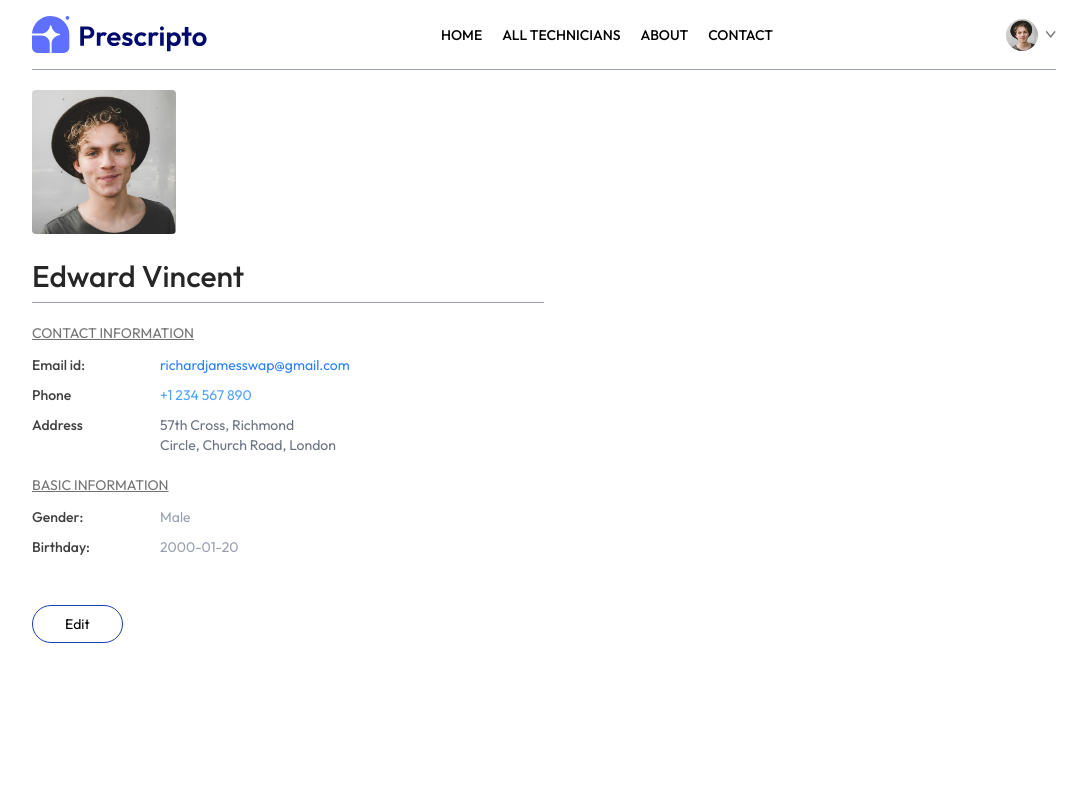
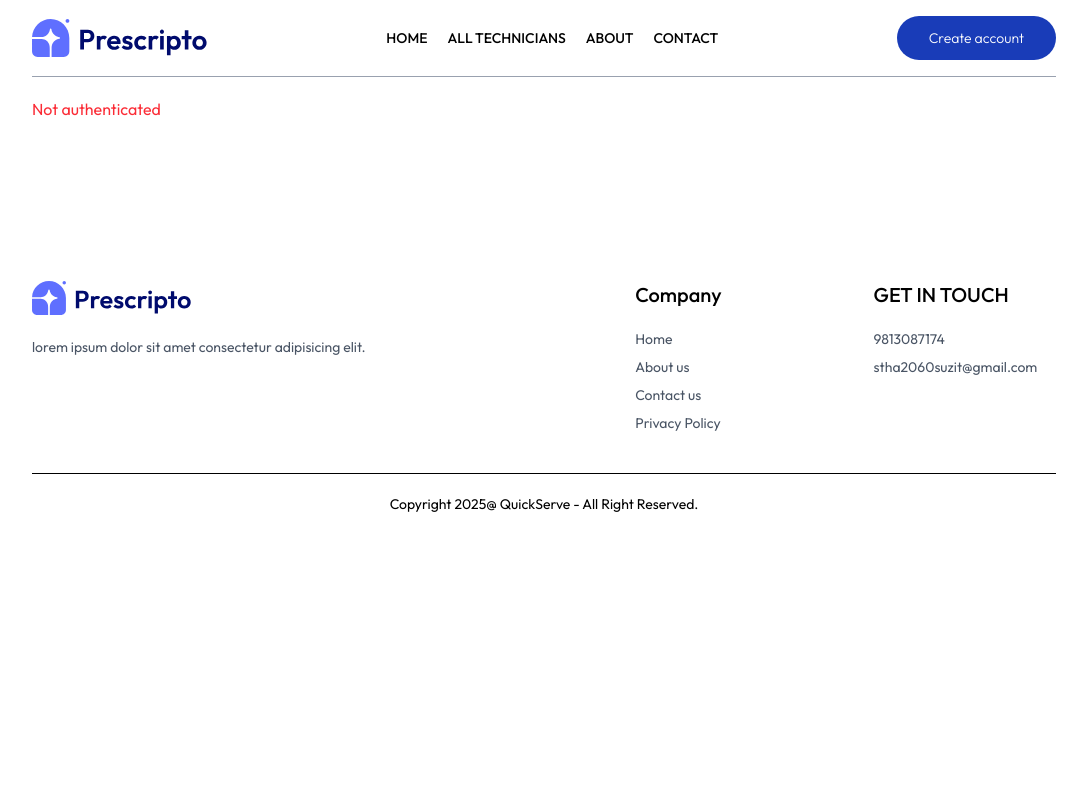
Before and after one commit to sthasuzit/prescripto, a React (Vite) app: page /my-profile in a window 1280 px wide. Shown: the top 800 px of the page, without its empty margins (96-1183 px from the left). Built offline with nearby package versions, Linux system fonts and the light colour scheme.

Commit message:
done until fetch myprofile page

```diff
--- a/src/components/Navbar.jsx
+++ b/src/components/Navbar.jsx
@@ -1,12 +1,15 @@
-import React, { useState } from 'react'
+import React, { useState, useContext } from 'react'
 import {assets} from '../assets/assets'
 import { NavLink, useNavigate } from 'react-router-dom'
+import { AppContext } from '../context/AppContext'
 
 const Navbar = () => {
     const navigate=useNavigate();
 
     const[showMenu, setShowMenu]=useState(false)
-    const[token, setToken]=useState(true)
+    const { auth } = useContext(AppContext)
+    const token = auth?.token
+    const user = auth?.user
 
   return (
     <div className='flex items-center justify-between text-sm py-4 mb-5 border-b border-b-gray-400'>
@@ -33,13 +36,13 @@ const Navbar = () => {
             {
                 token
                 ? <div className='flex items-center gap-2 cursor-pointer group relative'>
-                    <img className='w-8 rounded-full' src={assets.profile_pic} alt=""/>
+                    <img className='w-8 rounded-full' src={user?.image || assets.profile_pic} alt=""/>
                     <img className='w-2.5' src={assets.dropdown_icon} alt=""/>
                     <div className='absolute top-0 right-0 pt-14 text-base font-medium text-gray-600 hidden group-hover:block'>
                         <div className='min-w-48 bg-stone-100 rounded flex flex-col gap-4 p-4'>
                             <p onClick={()=>navigate('my-profile')} className='hover:text-black cursor-pointer'>My Profile</p>
                             <p onClick={()=>navigate('my-appointments')} className='hover:text-black cursor-pointer'>My Appointments</p>
-                            <p onClick={()=>setToken(false)} className='hover:text-black cursor-pointer'>Logout</p>
+                            <p onClick={()=>{ auth.logoutUser(); navigate('/'); }} className='hover:text-black cursor-pointer'>Logout</p>
                         </div>
                     </div>
                 </div>
--- a/src/context/AppContext.jsx
+++ b/src/context/AppContext.jsx
@@ -1,15 +1,46 @@
-import { createContext } from "react";
+import React, { createContext, useState, useEffect } from "react";
 import { doctors } from "../assets/assets";
 
-export const AppContext = createContext()
+export const AppContext = createContext();
 
 const AppContextProvider = (props) => {
+    const currencySymbol = '$';
 
-    const currencySymbol = '$'
+    // Auth state: initialize from localStorage if available
+    const [user, setUser] = useState(() => {
+        try {
+            const raw = localStorage.getItem('user');
+            return raw ? JSON.parse(raw) : null;
+        } catch (e) {
+            return null;
+        }
+    });
+    const [token, setToken] = useState(() => localStorage.getItem('token') || null);
+
+    useEffect(() => {
+        if (user) localStorage.setItem('user', JSON.stringify(user));
+        else localStorage.removeItem('user');
+    }, [user]);
+
+    useEffect(() => {
+        if (token) localStorage.setItem('token', token);
+        else localStorage.removeItem('token');
+    }, [token]);
+
+    const loginUser = (userObj, jwtToken) => {
+        setUser(userObj);
+        setToken(jwtToken);
+    };
+
+    const logoutUser = () => {
+        setUser(null);
+        setToken(null);
+    };
 
     const value = {
         doctors,
-        currencySymbol
+        currencySymbol,
+        auth: { user, token, loginUser, logoutUser }
     };
 
     return (
@@ -19,4 +50,4 @@ const AppContextProvider = (props) => {
     );
 };
 
-export default AppContextProvider
+export default AppContextProvider;
--- a/src/pages/Login.jsx
+++ b/src/pages/Login.jsx
@@ -1,8 +1,10 @@
-import React, { useState } from "react";
+import React, { useState, useContext } from "react";
 import { useNavigate } from "react-router-dom";
+import { AppContext } from "../context/AppContext";
 
 const Login = () => {
   const navigate = useNavigate();
+  const { auth: { loginUser } } = useContext(AppContext);
   const [state, setState] = useState("Sign Up");
   const [loading, setLoading] = useState(false);
   const [error, setError] = useState("");
@@ -38,13 +40,32 @@ const Login = () => {
           throw new Error(data.message || 'Registration failed');
         }
 
-        // If registration successful, automatically log them in
-        setState("Login");
-        alert("Registration successful! Please login.");
+        // If registration successful, log them in via context and redirect
+        if (data.token && data.user) {
+          loginUser(data.user, data.token);
+          navigate('/');
+        } else {
+          setState("Login");
+        }
       } else {
-        // Login logic here (we can implement this later)
-        // For now, just show an alert
-        alert("Login functionality will be implemented soon!");
+        // Login
+        const response = await fetch('http://localhost:5000/api/auth/login', {
+          method: 'POST',
+          headers: { 'Content-Type': 'application/json' },
+          body: JSON.stringify({ email, password })
+        });
+
+        const data = await response.json();
+
+        if (!response.ok) {
+          throw new Error(data.message || 'Login failed');
+        }
+
+        // store token and user in context/localStorage and redirect
+        if (data.token && data.user) {
+          loginUser(data.user, data.token);
+          navigate('/');
+        }
       }
     } catch (err) {
       setError(err.message || 'Something went wrong');
@@ -54,7 +75,7 @@ const Login = () => {
   };
 
   return (
-    <form className="min-h-[80vh] flex items-center">
+    <form onSubmit={onSubmitHandler} className="min-h-[80vh] flex items-center">
       <div className="flex flex-col gap-3 m-auto items-start p-8 min-w-[340px] sm:min-w-96 border rounded-x1 text-zinc-600 text-sm shadow-lg">
         <p className="text-2xl font-semibold">
           {state === "Sign Up" ? "Create Account" : "Login"}
@@ -102,7 +123,7 @@ const Login = () => {
           <p className="text-red-500 text-sm w-full">{error}</p>
         )}
         <button
-          onClick={onSubmitHandler}
+          type="submit"
           disabled={loading}
           className={`bg-blue-800 text-white w-full py-2 rounded-md text-base ${loading ? 'opacity-70 cursor-not-allowed' : ''}`}
         >
--- a/src/pages/MyProfile.jsx
+++ b/src/pages/MyProfile.jsx
@@ -1,31 +1,67 @@
-import React, { useState } from 'react'
+import React, { useState, useEffect, useContext } from 'react'
 import { assets } from '../assets/assets'
+import { AppContext } from '../context/AppContext'
 
 const MyProfile = () => {
 
-  const [userData, setUserData] = useState({
-    name: "Edward Vincent",
-    image:assets.profile_pic,
-    email: 'richardjamesswap@gmail.com',
-    phone: '+1 234 567 890',
-    address: {
-      line1:"57th Cross, Richmond",
-      line2:"Circle, Church Road, London"
-    },
-    gender: 'Male',
-    dob:'2000-01-20'
+  const { auth } = useContext(AppContext)
+  const [userData, setUserData] = useState(null)
+  const [loading, setLoading] = useState(false)
+  const [fetchError, setFetchError] = useState('')
+
+  const [isEdit,setIsEdit]=useState(false)
+
+  useEffect(() => {
+    const fetchProfile = async () => {
+      setLoading(true)
+      setFetchError('')
+      try {
+        const token = auth?.token || localStorage.getItem('token')
+        if (!token) throw new Error('Not authenticated')
+
+        const res = await fetch('http://localhost:5000/api/customer/profile', {
+          method: 'GET',
+          headers: {
+            'Content-Type': 'application/json',
+            'Authorization': token
+          }
         })
 
-  const [isEdit,setIsEdit]=useState(false)
+        // If backend returns non-JSON (HTML error page, etc.) this will let us inspect it
+        const contentType = res.headers.get('content-type') || ''
+        if (!contentType.includes('application/json')) {
+          const text = await res.text()
+          console.error('Expected JSON but received:', text)
+          throw new Error('Server returned non-JSON response — check server logs (see console)')
+        }
+
+        const data = await res.json()
+        if (!res.ok) throw new Error(data.message || 'Failed to fetch profile')
+
+        // backend returns { success: true, data: user }
+        setUserData(data.data || data.user || null)
+      } catch (err) {
+        setFetchError(err.message || 'Error fetching profile')
+      } finally {
+        setLoading(false)
+      }
+    }
+
+    fetchProfile()
+  }, [auth])
+
+  if (loading) return <p>Loading profile...</p>
+  if (fetchError) return <p className='text-red-500'>{fetchError}</p>
+  if (!userData) return <p>No profile data available.</p>
 
   return (
     <div className='max-w-lg flex flex-col gap-2 text-sm'>
 
-      <img className='w-36 rounded' src={userData.image} alt=""/>
+      <img className='w-36 rounded' src={userData.image || assets.profile_pic} alt=""/>
       {
         isEdit
-        ?<input className='bg-gray-50 text-3xl font-medium max-w-60 mt-4' type="text" value={userData.name} onChange={e =>setUserData(prev => ({...prev,name:e.target.value}))}/>
-        :<p className='font-medium text-3xl text-neutral-800 mt-4'>{userData.name}</p>
+        ? <input className='bg-gray-50 text-3xl font-medium max-w-60 mt-4' type="text" value={userData.name} onChange={e =>setUserData(prev => ({...prev,name:e.target.value}))}/>
+        : <p className='font-medium text-3xl text-neutral-800 mt-4'>{userData.name}</p>
       }
 
       <hr className='bg-zinc-400 h-[1px] border-none'/>
@@ -44,14 +80,14 @@ const MyProfile = () => {
        {
        isEdit
        ?<p>
-          <input className='bg-gray-50' onClick={(e)=> setUserData(prev => ({...prev,address: {...prev.address, line1: e.target.value}}))} value={userData.address.line1} type="text"/>
+         <input className='bg-gray-50' onChange={(e)=> setUserData(prev => ({...prev,address: {...prev.address, line1: e.target.value}}))} value={userData.address?.line1 || ''} type="text"/>
          <br/>
-          <input className='bg-gray-50' onClick={(e)=> setUserData(prev => ({...prev,address: {...prev.address, line2: e.target.value}}))} value={userData.address.line2} type="text"/>
+         <input className='bg-gray-50' onChange={(e)=> setUserData(prev => ({...prev,address: {...prev.address, line2: e.target.value}}))} value={userData.address?.line2 || ''} type="text"/>
        </p>
        :<p className='text-gray-500'>
-          {userData.address.line1}
+         {userData.address?.line1}
          <br/>
-          {userData.address.line2}
+         {userData.address?.line2}
        </p>
        }
         </div>
```
Lines whose indentation alone changed are shown as unchanged.
